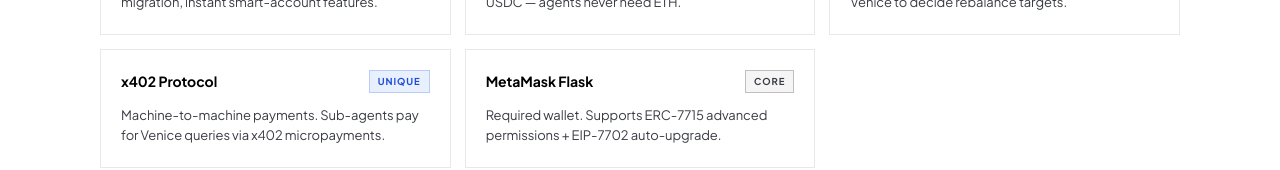
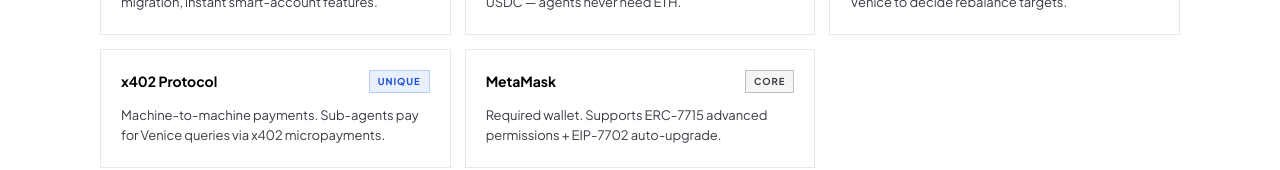
Before and after one commit to ayushsingh82/Nexus-A2A, a Next.js app: page / in a window 1280 px wide. Shown: the part 2805-2975 px from the top of the page. Built offline with nearby package versions, Linux system fonts and the light colour scheme; what wagmi would draw is missing.

Commit message:
fix: replace MetaMask Flask with MetaMask throughout

```diff
--- a/src/app/(dashboard)/dashboard/command/page.tsx
+++ b/src/app/(dashboard)/dashboard/command/page.tsx
@@ -19,7 +19,7 @@
 
 function getEth(): EthReq {
   const eth = (window as unknown as { ethereum?: EthReq }).ethereum;
-  if (!eth?.request) throw new Error("MetaMask Flask not found in window.ethereum.");
+  if (!eth?.request) throw new Error("MetaMask not found in window.ethereum.");
   return eth;
 }
 
@@ -71,7 +71,7 @@
     {
       id: "welcome",
       role: "swarm",
-      text: "Nexus-A2A ready. Type a command — the swarm plans the action and calls MetaMask Flask to sign each tx on Base Sepolia.",
+      text: "Nexus-A2A ready. Type a command — the swarm plans the action and calls MetaMask to sign each tx on Base Sepolia.",
     },
   ]);
   const [input, setInput] = useState("");
@@ -105,7 +105,7 @@
           ]
         : [{ to: BASE_SEPOLIA_USDC, data: encodeFunctionData({ abi: ERC20_ABI, functionName: "approve", args: [UNISWAP_SWAP_ROUTER, amount] }), value: "0x0" }];
 
-    // Discover paymaster (3 s timeout — don't block if Flask doesn't support it)
+    // Discover paymaster (3 s timeout — don't block if wallet doesn't support it)
     let capabilities: Record<string, unknown> = {};
     try {
       const caps = await Promise.race([
@@ -116,7 +116,7 @@
       if (ps?.supported && ps?.url) capabilities = { paymasterService: { url: ps.url } };
     } catch { /* not supported */ }
 
-    setStep(msgId, agentRole === "aave" ? "Confirm Approve + Supply in MetaMask Flask…" : "Confirm in MetaMask Flask…");
+    setStep(msgId, agentRole === "aave" ? "Confirm Approve + Supply in MetaMask…" : "Confirm in MetaMask…");
 
     // wallet_sendCalls — 30 s timeout
     const batchId = await Promise.race([
@@ -148,7 +148,7 @@
     const eth = getEth();
 
     if (agentRole === "aave") {
-      setStep(msgId, "Step 1/2 — Approve USDC · confirm in MetaMask Flask…");
+      setStep(msgId, "Step 1/2 — Approve USDC · confirm in MetaMask…");
       const approveHash = await eth.request({
         method: "eth_sendTransaction",
         params: [{ from: addr, to: BASE_SEPOLIA_USDC, data: encodeFunctionData({ abi: ERC20_ABI, functionName: "approve", args: [AAVE_POOL, amount] }) }],
@@ -156,7 +156,7 @@
       setStep(msgId, "Step 1/2 — Waiting for approval…");
       await waitForTx(approveHash);
 
-      setStep(msgId, "Step 2/2 — Supply to Aave · confirm in MetaMask Flask…");
+      setStep(msgId, "Step 2/2 — Supply to Aave · confirm in MetaMask…");
       const supplyHash = await eth.request({
         method: "eth_sendTransaction",
         params: [{ from: addr, to: AAVE_POOL, data: encodeFunctionData({ abi: AAVE_POOL_ABI, functionName: "supply", args: [BASE_SEPOLIA_USDC, amount, addr, 0] }) }],
@@ -166,7 +166,7 @@
       return supplyHash;
     }
 
-    setStep(msgId, "Approve USDC · confirm in MetaMask Flask…");
+    setStep(msgId, "Approve USDC · confirm in MetaMask…");
     const hash = await eth.request({
       method: "eth_sendTransaction",
       params: [{ from: addr, to: BASE_SEPOLIA_USDC, data: encodeFunctionData({ abi: ERC20_ABI, functionName: "approve", args: [UNISWAP_SWAP_ROUTER, amount] }) }],
@@ -199,7 +199,7 @@
         }
 
       } else if (action.type === "withdraw") {
-        setStep(msgId, "Withdraw from Aave · confirm in MetaMask Flask…");
+        setStep(msgId, "Withdraw from Aave · confirm in MetaMask…");
         txHash = await eth.request({
           method: "eth_sendTransaction",
           params: [{ from: address, to: AAVE_POOL, data: encodeFunctionData({ abi: AAVE_POOL_ABI, functionName: "withdraw", args: [BASE_SEPOLIA_USDC, amount, address] }) }],
@@ -208,7 +208,7 @@
         await waitForTx(txHash);
 
       } else if (action.type === "transfer" && action.to && isAddress(action.to)) {
-        setStep(msgId, "Send USDC · confirm in MetaMask Flask…");
+        setStep(msgId, "Send USDC · confirm in MetaMask…");
         txHash = await eth.request({
           method: "eth_sendTransaction",
           params: [{ from: address, to: BASE_SEPOLIA_USDC, data: encodeFunctionData({ abi: ERC20_ABI, functionName: "transfer", args: [action.to as `0x${string}`, amount] }) }],
@@ -243,7 +243,7 @@
     try {
       const res = await fetch("/api/command", { method: "POST", headers: { "Content-Type": "application/json" }, body: JSON.stringify({ prompt: text }) });
       const data = (await res.json()) as CommandResult;
-      // No status here — user must click "Confirm in MetaMask Flask →" to trigger tx
+      // No status here — user must click "Confirm in MetaMask →" to trigger tx
       setMessages((m) => [...m, { id: `s-${Date.now()}`, role: "swarm", text: data.summary, result: data }]);
     } catch {
       setMessages((m) => [...m, { id: `e-${Date.now()}`, role: "swarm", text: "Something went wrong. Try again." }]);
@@ -283,7 +283,7 @@
       <div style={{ borderTop: "1px solid var(--border)", padding: "16px 28px", background: "var(--bg-elevated)" }}>
         {!isConnected && (
           <div style={{ marginBottom: 10, padding: "8px 12px", background: "rgba(0,1,252,0.05)", border: "1px solid rgba(0,1,252,0.15)", fontSize: 12, color: "#0001FC" }}>
-            Connect MetaMask Flask — each tx opens a popup. If your Smart Account is active, gas is paid in USDC via 1Shot.
+            Connect MetaMask — each tx opens a popup. If your Smart Account is active, gas is paid in USDC via 1Shot.
           </div>
         )}
         <div style={{ display: "flex", gap: 10, alignItems: "flex-end" }}>
@@ -353,9 +353,9 @@
                 {isPending ? (
                   <><SpinnerIcon /> {msg.stepText ?? "Waiting…"}</>
                 ) : !isConnected ? (
-                  "Connect MetaMask Flask first"
+                  "Connect MetaMask first"
                 ) : (
-                  "Confirm in MetaMask Flask →"
+                  "Confirm in MetaMask →"
                 )}
               </button>
             )}
--- a/src/app/(dashboard)/dashboard/portfolio/page.tsx
+++ b/src/app/(dashboard)/dashboard/portfolio/page.tsx
@@ -74,7 +74,7 @@
           <div style={{ fontSize: 32, marginBottom: 12 }}>🔒</div>
           <div style={{ fontSize: 16, fontWeight: 700, color: "var(--text-primary)", marginBottom: 8 }}>Wallet not connected</div>
           <div style={{ fontSize: 13.5, color: "var(--text-secondary)", lineHeight: 1.6 }}>
-            Connect MetaMask Flask to view your portfolio — positions, APY, and yield earned are tied to your wallet address.
+            Connect MetaMask to view your portfolio — positions, APY, and yield earned are tied to your wallet address.
           </div>
         </div>
       </div>
--- a/src/app/page.tsx
+++ b/src/app/page.tsx
@@ -174,7 +174,7 @@
 /* ── Agent loop ─────────────────────────────────────────────── */
 function AgentLoop() {
   const steps = [
-    { n: "01", title: "Grant",       body: "User connects MetaMask Flask, upgrades to a Smart Account (EIP-7702), and grants ERC-7715 permission: spend up to 500k USDC/week for yield strategies." },
+    { n: "01", title: "Grant",       body: "User connects MetaMask, upgrades to a Smart Account (EIP-7702), and grants ERC-7715 permission: spend up to 500k USDC/week for yield strategies." },
     { n: "02", title: "Redelegate",  body: "Master Orchestrator receives the permission and issues ERC-7710 subdelegations — Aave Agent gets 200k cap, Uniswap LP gets 150k, Perp Funding gets 150k." },
     { n: "03", title: "Deploy",      body: "Each sub-agent deploys USDC within its cap: Aave deposit, Uniswap V3 USDC/ETH LP position, and Hyperliquid perp funding-rate capture." },
     { n: "04", title: "Earn",        body: "Agents collect yield continuously — Aave interest, Uniswap LP fees, and Hyperliquid funding rate — all denominated in USDC." },
@@ -250,7 +250,7 @@
     { name: "1Shot Relayer",      role: "Executes all ERC-7710 transactions. Gas paid in USDC — agents never need ETH.", load: "core" },
     { name: "Venice AI",          role: "On-chain AI for market intelligence. Master uses Venice to decide rebalance targets.", load: "unique" },
     { name: "x402 Protocol",      role: "Machine-to-machine payments. Sub-agents pay for Venice queries via x402 micropayments.", load: "unique" },
-    { name: "MetaMask Flask",     role: "Required wallet. Supports ERC-7715 advanced permissions + EIP-7702 auto-upgrade.", load: "core" },
+    { name: "MetaMask",     role: "Required wallet. Supports ERC-7715 advanced permissions + EIP-7702 auto-upgrade.", load: "core" },
   ];
   const loadStyle: Record<string, React.CSSProperties> = {
     critical: { background: "rgba(0, 1, 252, 0.12)", color: "var(--teal-text)",       borderColor: "rgba(0, 1, 252, 0.32)" },
--- a/src/components/CaptureCycle.tsx
+++ b/src/components/CaptureCycle.tsx
@@ -10,7 +10,7 @@
 };
 
 const STEPS = [
-  { title: "Check Smart Account",   detail: "Verify ERC-7715 permission from MetaMask Flask wallet" },
+  { title: "Check Smart Account",   detail: "Verify ERC-7715 permission from MetaMask wallet" },
   { title: "Fetch live APY rates",  detail: "DeFiLlama · Aave v3 · Uniswap V3 · Hyperliquid funding" },
   { title: "Master agent decides",  detail: "Compare APYs — pick rebalance target if spread > 100 bps" },
   { title: "Redelegate via ERC-7710", detail: "Master issues subdelegations to sub-agents with new caps" },
```
